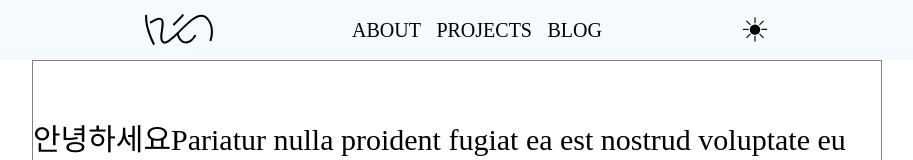
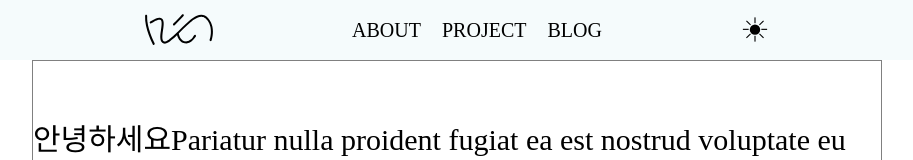
Before and after one commit to xmun74/xmunt, a Next.js app: page / in a window 1280 px wide. Shown: the top 160 px of the page, without its empty margins (183-1096 px from the left). Built offline with nearby package versions, Linux system fonts and the light colour scheme.

Commit message:
chore: Nav 분리

```diff
--- a/components/Header.tsx
+++ b/components/Header.tsx
@@ -7,6 +7,7 @@ import ThemeToggleBtn from './button/ThemeToggleBtn'
 import Logo from '../public/static/Logo.svg'
 import LogoDarkMode from '../public/static/LogoDarkMode.svg'
 import themeState from '../states/atoms/theme'
+import Nav from './Nav'
 
 const Container = styled.header`
   position: fixed;
@@ -38,16 +39,6 @@ const LogoBtn = styled.button`
   border: none;
   width: 5rem;
 `
-const LinkContainer = styled.div`
-  width: 250px;
-  display: flex;
-  justify-content: space-between;
-  font-weight: 300;
-  font-size: 20px;
-  @media screen and (max-width: 767px) {
-    font-size: 16px;
-  }
-`
 export default function Header() {
   const theme = useRecoilValue(themeState)
   return (
@@ -63,11 +54,7 @@ export default function Header() {
             />
           </Link>
         </LogoBtn>
-        <LinkContainer>
-          <Link href="/about">ABOUT</Link>
-          <Link href="/projects">PROJECTS</Link>
-          <Link href="/blog">BLOG</Link>
-        </LinkContainer>
+        <Nav />
         <ThemeToggleBtn />
       </HeaderContent>
     </Container>
--- /dev/null
+++ b/components/Nav.tsx
@@ -0,0 +1,31 @@
+import Link from 'next/link'
+import styled from 'styled-components'
+
+const navLinks: { title: string; link: string }[] = [
+  { title: 'ABOUT', link: '/about' },
+  { title: 'PROJECT', link: '/project' },
+  { title: 'BLOG', link: '/' },
+]
+
+const NavItem = styled.nav`
+  width: 250px;
+  display: flex;
+  justify-content: space-between;
+  font-weight: 300;
+  font-size: 20px;
+  @media screen and (max-width: 767px) {
+    font-size: 16px;
+  }
+`
+
+export default function Nav() {
+  return (
+    <NavItem>
+      {navLinks.map((nav) => (
+        <Link href={nav.link} key={nav.title}>
+          {nav.title}
+        </Link>
+      ))}
+    </NavItem>
+  )
+}
```
